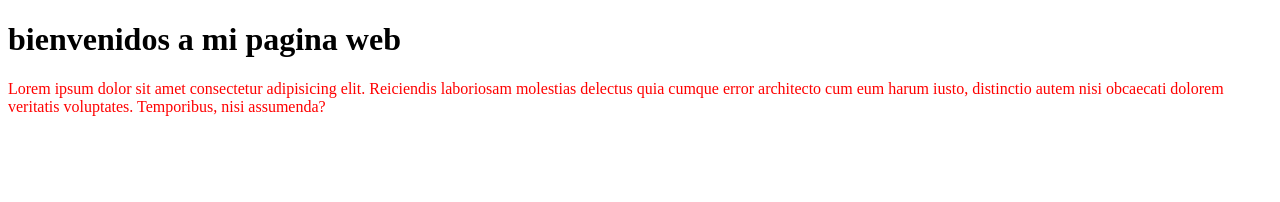
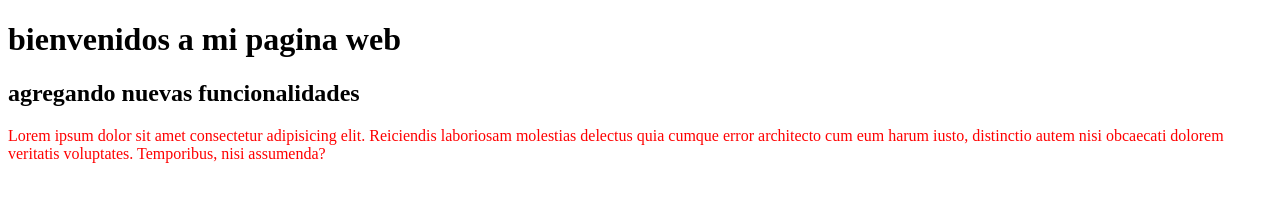
Before and after one commit to janluis12/practicando, a plain HTML site: page index.html in a window 1280 px wide. Drawn offline with Linux system fonts and the light colour scheme.

Commit message:
Add subtitle to index.html

```diff
--- a/index.html
+++ b/index.html
@@ -8,6 +8,7 @@
 </head>
 <body>
     <h1>bienvenidos a mi pagina web</h1>
+    <h2>agregando nuevas funcionalidades</h2>
     <p>Lorem ipsum dolor sit amet consectetur adipisicing elit. Reiciendis laboriosam molestias delectus quia cumque error architecto cum eum harum iusto, distinctio autem nisi obcaecati dolorem veritatis voluptates. Temporibus, nisi assumenda?</p>
 </body>
 </html>
```
